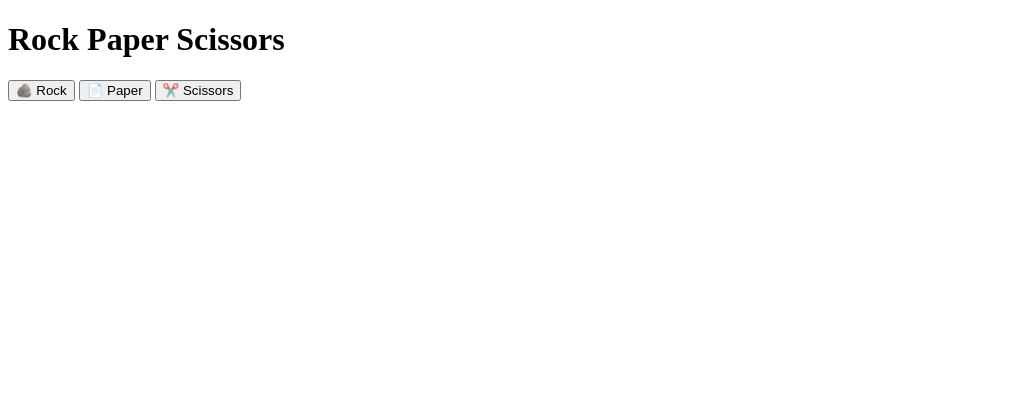
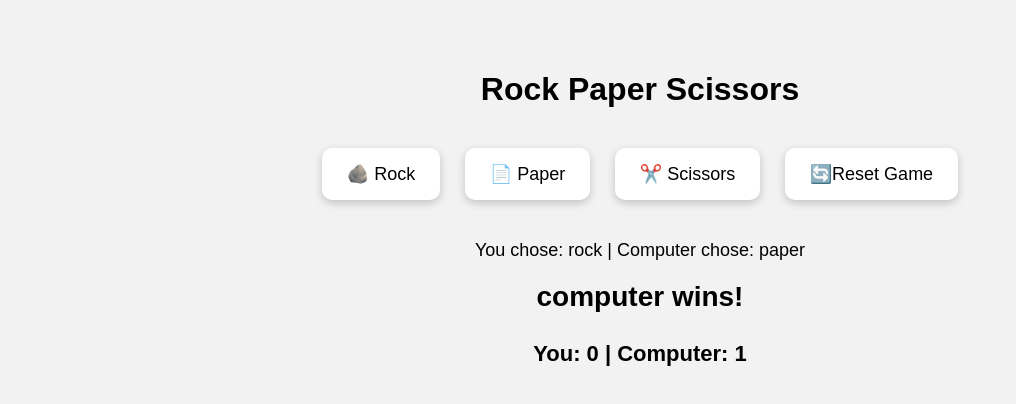
Before and after one commit to aashuyadavv/Javascript-Practice-Code, a plain HTML site: page Rock Paper Scissor/index.html in a window 1280 px wide. Both pictures are taken after a click on the button "🪨 Rock". Shown: the whole page, without its empty margins (0-1016 px from the left). Drawn offline with Linux system fonts and the light colour scheme.

Commit message:
Complete Rock Paper Scissor Game

```diff
--- /dev/null
+++ b/Rock Paper Scissor/index.css
@@ -0,0 +1,49 @@
+body {
+    font-family: Arial, sans-serif;
+    text-align: center;
+    background-color: #f2f2f2;
+    margin: 0;
+    padding: 50px 20px;
+}
+
+h1{
+    margin-bottom: 30px;
+}
+
+
+button {
+    padding: 15px 25px;
+    margin: 10px;
+    font-size: 18px;
+    border: none;
+    border-radius: 10px;
+    cursor: pointer;
+    background-color: white;
+    box-shadow: 0 3px 8px rgba(0,0,0,0.2);
+}
+
+button:hover {
+    transform: scale(1.05);
+}
+
+#choices {
+    margin-top: 30px;
+    font-size: 18px;
+}
+
+#result {
+    font-size: 28px;
+    font-weight: bold;
+    margin-top: 20px;
+}
+
+#score {
+    font-size: 22px;
+    font-weight: bold;
+    margin-top: 15px;
+}
+
+button:last-child {
+    background-color: #333;
+    color:white;
+}
--- a/Rock Paper Scissor/index.html
+++ b/Rock Paper Scissor/index.html
@@ -4,6 +4,7 @@
     <meta charset="UTF-8">
     <meta name="viewport" content="width=device-width, initial-scale=1.0">
     <title>RPS Game</title>
+    <link rel="stylesheet" href="index.css">
 </head>
 <body>
     <h1>Rock Paper Scissors</h1>
@@ -11,8 +12,11 @@
 <button onclick="playGame('rock')">🪨 Rock</button>
 <button onclick="playGame('paper')">📄 Paper</button>
 <button onclick="playGame('scissors')">✂️ Scissors</button>
+<button onclick="resetGame()">🔄Reset Game</button>
 
+<p id="choices"></p>
 <p id="result"></p>
+<p id="score"></p>
 
 <script src="index.js"></script>
 </body>
--- a/Rock Paper Scissor/index.js
+++ b/Rock Paper Scissor/index.js
@@ -1,46 +1,56 @@
+let playerScore =0;
+let computerScore =0;
+
 let choices = ["rock", "paper", "scissors"];
 
 function playGame(playerChoice) {
 
-    console.log("You Chose:", playerChoice);
+let randomNumber =  Math.floor(Math.random() * 3);
 
-let randomNumebr =  Math.floor(Math.random() * 3);
+let computerChoice = choices[randomNumber];
 
-let computerChoice = choices[randomNumebr];
-
-console.log("Computer chose:", computerChoice);
+let result = "";
 
 if (playerChoice === computerChoice){
-    console.log("It's a tie!");
+    result = "It's a tie!";
 }
 else if (
     (playerChoice === "rock" && computerChoice === "scissors") ||
     (playerChoice === "paper" && computerChoice === "rock") ||
     (playerChoice === "scissors" && computerChoice === "paper")
 ){
-    console.log("You win!");
+    result = "You win!";
+    playerScore++;
 }
 else {
-    console.log("Computer wins!");
-}
+    result = "computer wins!";
+    computerScore++;
 }
 
+document.getElementById("choices").textContent =
+`You chose: ${playerChoice} | Computer chose: ${computerChoice}`;
 
+document.getElementById("result").textContent = result;
 
+document.getElementById("score").textContent =
+`You: ${playerScore} | Computer: ${computerScore}`;
 
+}
 
+function resetGame(){
+    playerScore = 0;
+    computerScore = 0;
 
+    document.getElementById("choices").textContent =
+    `You: ${playerScore} | Computer: ${computerScore}`;
 
+    document.getElementById("score").textContent = "";
 
+    document.getElementById("choices").textContent = "";
 
+    document.getElementById("result").textContent = "";
 
-
-
-
-
-
-
-
+}
 
 
 
```
